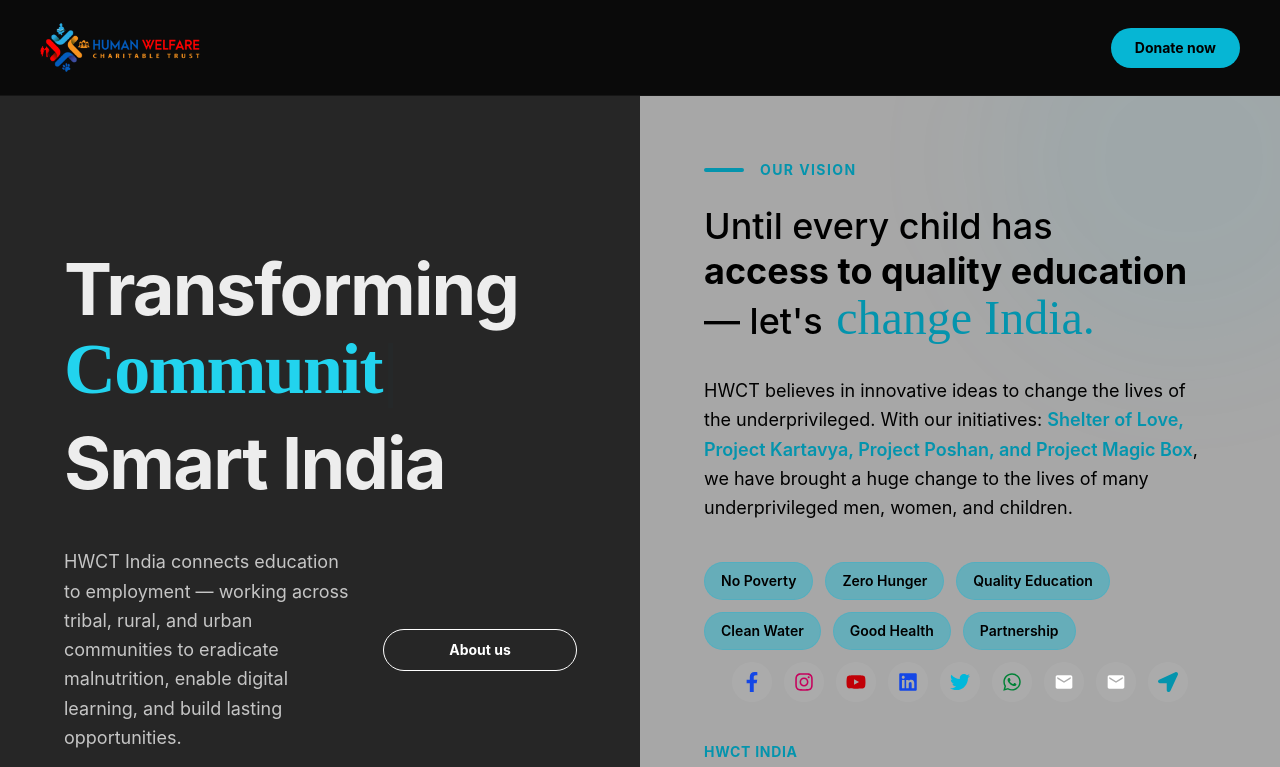
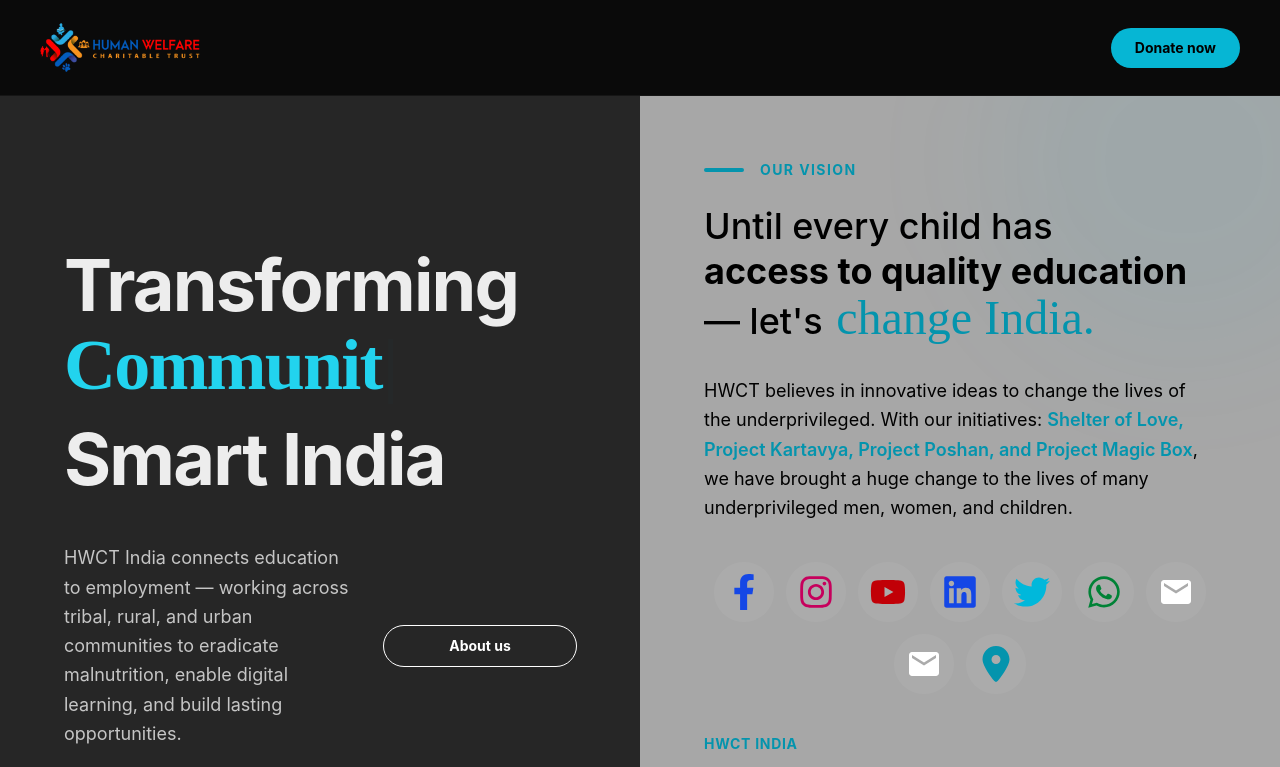
Before and after one commit to Vips43/HWCT_NGO, a React (Vite) app: page / in a window 1280 px wide. Shown: the top 767 px of the page. Built offline with nearby package versions, Linux system fonts and the light colour scheme.

Commit message:
icons set

```diff
--- a/src/components/Socials.jsx
+++ b/src/components/Socials.jsx
@@ -7,37 +7,38 @@
   FaWhatsapp,
   FaLocationArrow,
 } from "react-icons/fa";
+import { FaLocationDot } from "react-icons/fa6";
 import { MdEmail } from "react-icons/md";
 
 function Socials() {
   return (
-    <div className="flex flex-wrap justify-center gap-3 *:w-10 *:aspect-square *:rounded-full *:grid *:place-items-center *:transition-all">
-      <a href="https://www.facebook.com/hwctindia" className="text-xl text-blue-700 bg-white/5 hover:text-white hover:bg-blue-700">
+    <div className="flex flex-wrap justify-center gap-3 *:p-3 *:aspect-square *:rounded-full *:grid *:place-items-center *:transition-all *:text-4xl">
+      <a href="https://www.facebook.com/hwctindia" className=" text-blue-700 bg-white/5 hover:text-white hover:bg-blue-700">
         <FaFacebookF />
       </a>
-      <a href="https://www.instagram.com/hwctindia" className="text-xl text-pink-700 bg-white/5 hover:text-white hover:bg-pink-700">
+      <a href="https://www.instagram.com/hwctindia" className="text-pink-700 bg-white/5 hover:text-white hover:bg-pink-700">
         <FaInstagram />
       </a>
-      <a href="https://www.youtube.com/@hwctindia" className="text-xl text-red-700 bg-white/5 hover:text-white hover:bg-red-700">
+      <a href="https://www.youtube.com/@hwctindia" className="text-red-700 bg-white/5 hover:text-white hover:bg-red-700">
         <FaYoutube />
       </a>
-      <a href="https://www.linkedin.com/company/hwctindia" className="text-xl text-blue-700 bg-white/5 hover:text-white hover:bg-blue-700">
+      <a href="https://www.linkedin.com/company/hwctindia" className="text-blue-700 bg-white/5 hover:text-white hover:bg-blue-700">
         <FaLinkedin />
       </a>
-      <a href="https://twitter.com/hwctindia" className="text-xl text-cyan-500 bg-white/5 hover:text-white hover:bg-cyan-700">
+      <a href="https://twitter.com/hwctindia" className="text-cyan-500 bg-white/5 hover:text-white hover:bg-cyan-700">
         <FaTwitter />
       </a>
-      <a href="https://wa.me/0919820737841" className="text-xl text-green-700 bg-white/5 hover:text-white hover:bg-green-700">
+      <a href="https://wa.me/0919820737841" className="text-green-700 bg-white/5 hover:text-white hover:bg-green-700">
         <FaWhatsapp />
       </a>
-      <a title="partner-mail" href="mailto:partnerships@hwctindia.org" className="text-xl text-white bg-white/5 hover:text-main-bg-600 hover:bg-main-bg-50">
+      <a title="partner-mail" href="mailto:partnerships@hwctindia.org" className="text-white bg-white/5 hover:text-main-bg-600 hover:bg-main-bg-50">
         <MdEmail />
       </a>
-      <a title="mail" href="mailto:info@human-welfare.org" className="text-xl text-white bg-white/5 hover:text-main-bg-600 hover:bg-main-bg-50">
+      <a title="mail" href="mailto:info@human-welfare.org" className="text-white bg-white/5 hover:text-main-bg-600 hover:bg-main-bg-50">
         <MdEmail />
       </a>
-      <a title="location" href="https://maps.app.goo.gl/zsmu2NinAePRuuYC8" className="text-xl text-primary-700 bg-white/5 hover:text-main-bg-600 hover:bg-primary-700">
-        <FaLocationArrow />
+      <a title="location" href="https://maps.app.goo.gl/zsmu2NinAePRuuYC8" className="text-primary-700 bg-white/5 hover:text-main-bg-600 hover:bg-primary-700">
+        <FaLocationDot />
       </a>
     </div>
   );
--- a/src/pages/Home.jsx
+++ b/src/pages/Home.jsx
@@ -4,15 +4,6 @@
 import Socials from "../components/Socials";
 
 function Home() {
-
-  const labels = [
-    "No Poverty",
-    "Zero Hunger",
-    "Quality Education",
-    "Clean Water",
-    "Good Health",
-    "Partnership",
-  ];
 
   return (
     <section id="home" className="grid lg:grid-cols-2 min-h-[85vh]">
@@ -90,16 +81,7 @@
         </div>
 
         <div className="relative z-10">
-          <ul className="flex flex-wrap gap-3 mb-3">
-            {labels.map((label, index) => (
-              <li
-                key={index}
-                className="px-4 py-2 bg-primary/40 border border-primary/20 text-sm font-semibold rounded-full hover:bg-primary hover:text-white transition-all duration-300 cursor-default"
-              >
-                {label}
-              </li>
-            ))}
-          </ul>
+
           <Socials />
         </div>
 
```
